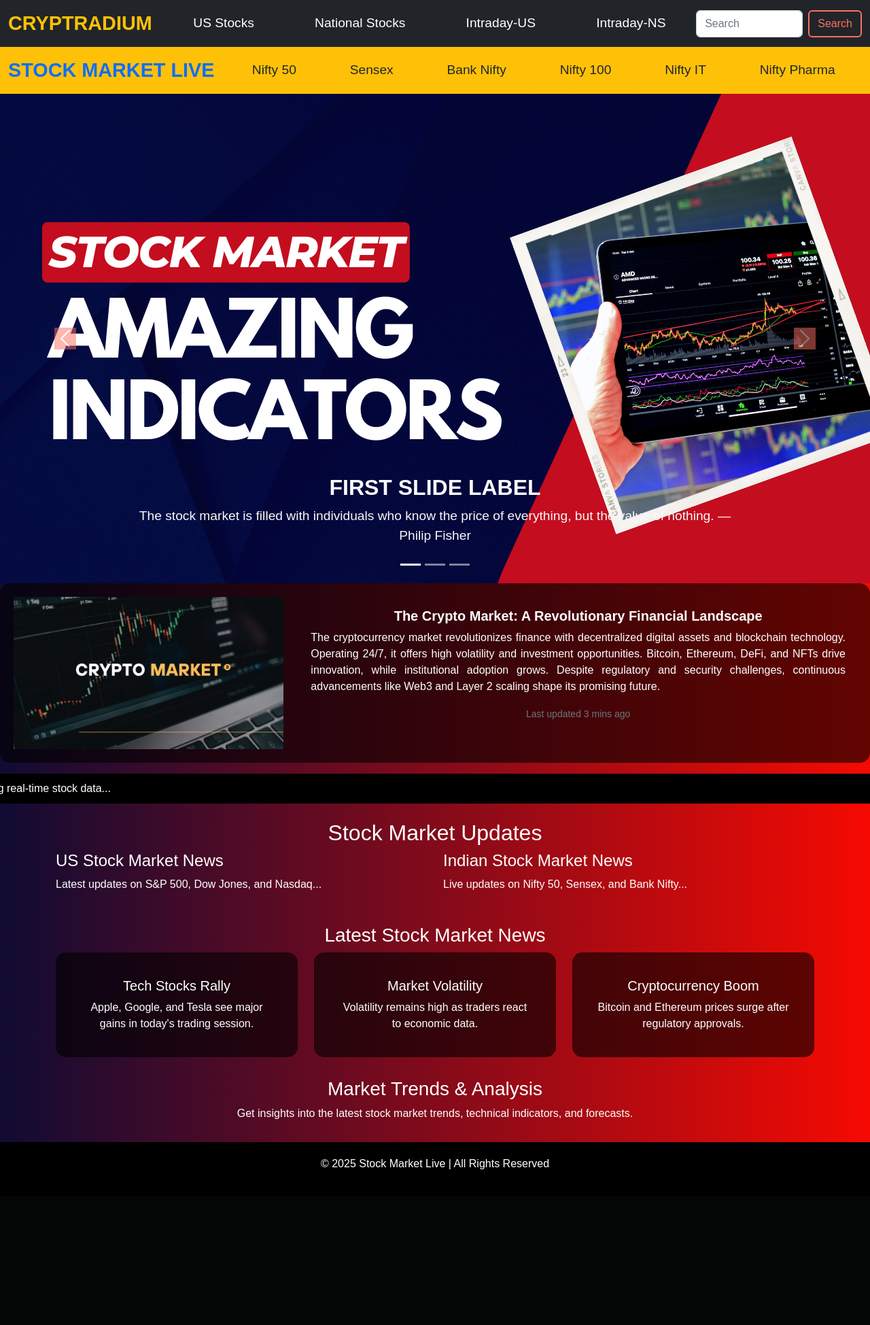
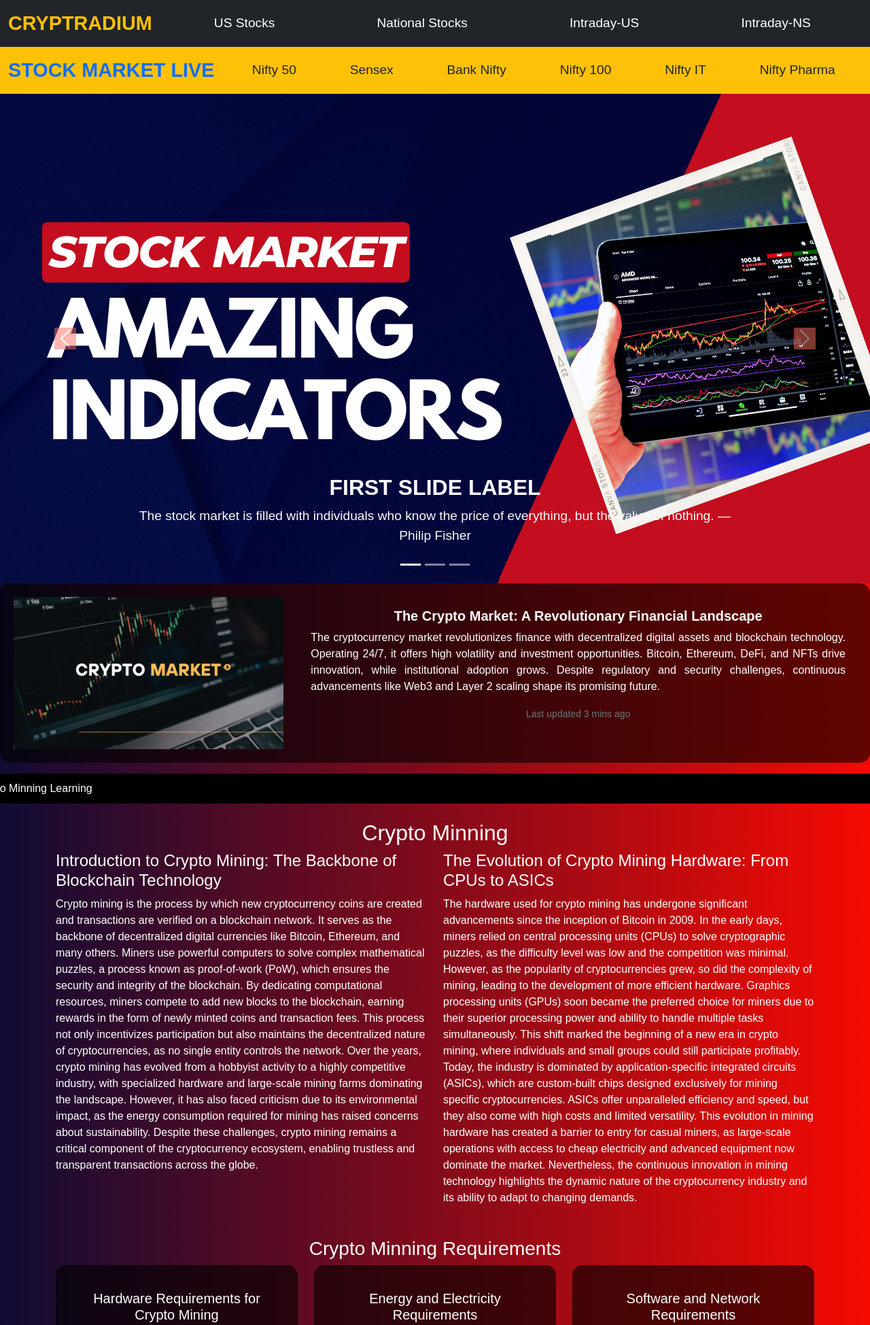
Before and after one commit to vinith143-pixel/practicerepo, a Flask app: template practice/templates/home.html in a window 1280 px wide. Shown: the top 1949 px of the page at 68% size. Before the commit the page ends 1720 px from the top, so only its background shows below. Run offline with Flask 3, Linux system fonts and the light colour scheme; the template is opened without the code that fills it, so the values that code supplies are empty.

Commit message:
Add files via upload

```diff
--- a/practice/app.py
+++ b/practice/app.py
@@ -9,6 +9,7 @@
 import pickle
 import os
 import time
+from flask import make_response
 from datetime import datetime, timedelta
 
 # Initialize Flask app
@@ -111,6 +112,7 @@
 @app.route('/login', methods=['GET'])
 def login():
     return render_template('user_login.html')
+
 
 @app.route('/validate', methods=['POST'])
 def validate():
--- a/practice/templates/home.html
+++ b/practice/templates/home.html
@@ -167,10 +167,6 @@
                         <a class="nav-link" href="/ns_intraday">Intraday-NS</a>
                     </li>
                 </ul>
-                <form class="d-flex" role="search">
-                    <input class="form-control me-2" type="search" placeholder="Search" aria-label="Search">
-                    <button class="btn btn-outline-primary" type="submit">Search</button>
-                </form>
             </div>
         </div>
     </nav>
@@ -260,47 +256,49 @@
       </div>
     </div>
     <div class="stock-ticker">
-        <div id="stock-marquee">Loading real-time stock data...</div>
+        <div id="stock-marquee">Crypto Minning Learning </div>
     </div>
 
     <div class="container mt-4">
-        <h2 class="text-center">Stock Market Updates</h2>
+        <h2 class="text-center">Crypto Minning</h2>
         <div class="row">
             <div class="col-md-6">
-                <h4>US Stock Market News</h4>
-                <p>Latest updates on S&P 500, Dow Jones, and Nasdaq...</p>
+                <h4>Introduction to Crypto Mining: The Backbone of Blockchain Technology</h4>
+                <p>Crypto mining is the process by which new cryptocurrency coins are created and transactions are verified on a blockchain network. It serves as the backbone of decentralized digital currencies like Bitcoin, Ethereum, and many others. Miners use powerful computers to solve complex mathematical puzzles, a process known as proof-of-work (PoW), which ensures the security and integrity of the blockchain. By dedicating computational resources, miners compete to add new blocks to the blockchain, earning rewards in the form of newly minted coins and transaction fees. This process not only incentivizes participation but also maintains the decentralized nature of cryptocurrencies, as no single entity controls the network. Over the years, crypto mining has evolved from a hobbyist activity to a highly competitive industry, with specialized hardware and large-scale mining farms dominating the landscape. However, it has also faced criticism due to its environmental impact, as the energy consumption required for mining has raised concerns about sustainability. Despite these challenges, crypto mining remains a critical component of the cryptocurrency ecosystem, enabling trustless and transparent transactions across the globe.</p>
             </div>
             <div class="col-md-6">
-                <h4>Indian Stock Market News</h4>
-                <p>Live updates on Nifty 50, Sensex, and Bank Nifty...</p>
+                <h4>The Evolution of Crypto Mining Hardware: From CPUs to ASICs</h4>
+                <p>The hardware used for crypto mining has undergone significant advancements since the inception of Bitcoin in 2009. In the early days, miners relied on central processing units (CPUs) to solve cryptographic puzzles, as the difficulty level was low and the competition was minimal. However, as the popularity of cryptocurrencies grew, so did the complexity of mining, leading to the development of more efficient hardware. Graphics processing units (GPUs) soon became the preferred choice for miners due to their superior processing power and ability to handle multiple tasks simultaneously. This shift marked the beginning of a new era in crypto mining, where individuals and small groups could still participate profitably. Today, the industry is dominated by application-specific integrated circuits (ASICs), which are custom-built chips designed exclusively for mining specific cryptocurrencies. ASICs offer unparalleled efficiency and speed, but they also come with high costs and limited versatility. This evolution in mining hardware has created a barrier to entry for casual miners, as large-scale operations with access to cheap electricity and advanced equipment now dominate the market. Nevertheless, the continuous innovation in mining technology highlights the dynamic nature of the cryptocurrency industry and its ability to adapt to changing demands.</p>
             </div>
         </div>
     </div>
 
     <div class="container news-section">
-        <h3 class="text-center">Latest Stock Market News</h3>
+        <h3 class="text-center">Crypto Minning Requirements </h3>
         <div class="row">
             <div class="col-md-4">
                 <div class="card">
                     <div class="card-body">
-                        <h5 class="card-title">Tech Stocks Rally</h5>
-                        <p class="card-text">Apple, Google, and Tesla see major gains in today's trading session.</p>
+                        <h5 class="card-title">Hardware Requirements for Crypto Mining</h5>
+                        <p class="card-text">Crypto mining demands specialized hardware to solve complex mathematical problems efficiently. For Bitcoin and similar cryptocurrencies, Application-Specific Integrated Circuits (ASICs) are the most powerful and energy-efficient option. For other coins, Graphics Processing Units (GPUs) are commonly used due to their versatility and lower cost. Additionally, a reliable cooling system is essential to prevent overheating, as mining hardware generates significant heat. Investing in high-quality hardware is crucial for maximizing profitability and minimizing downtime.</p>
                     </div>
                 </div>
             </div>
             <div class="col-md-4">
                 <div class="card">
                     <div class="card-body">
-                        <h5 class="card-title">Market Volatility</h5>
-                        <p class="card-text">Volatility remains high as traders react to economic data.</p>
+                        <h5 class="card-title">Energy and Electricity Requirements</h5>
+                        <p class="card-text">Energy consumption is one of the most significant costs in crypto mining, as mining rigs operate 24/7. Miners often seek locations with cheap electricity to reduce operational expenses. Renewable energy sources, such as solar or hydroelectric power, are becoming popular to address environmental concerns. The electricity requirements vary depending on the mining hardware and the cryptocurrency being mined. Efficient energy management is critical to maintaining profitability in a competitive mining landscape.</p>
                     </div>
                 </div>
             </div>
             <div class="col-md-4">
                 <div class="card">
                     <div class="card-body">
-                        <h5 class="card-title">Cryptocurrency Boom</h5>
-                        <p class="card-text">Bitcoin and Ethereum prices surge after regulatory approvals.</p>
+                        <h5 class="card-title">Software and Network Requirements</h5>
+                        <p class="card-text">Crypto mining requires specialized software to connect hardware to the blockchain network and manage mining operations. Popular mining software includes CGMiner, BFGMiner, and NiceHash, which are compatible with various hardware types. A stable internet connection is essential to ensure uninterrupted communication with the blockchain. Miners also need to join a mining pool or set up a solo mining node, depending on their resources and goals. Staying updated with the latest software and network protocols is vital for optimizing mining efficiency.
+
+                        </p>
                     </div>
                 </div>
             </div>
```
